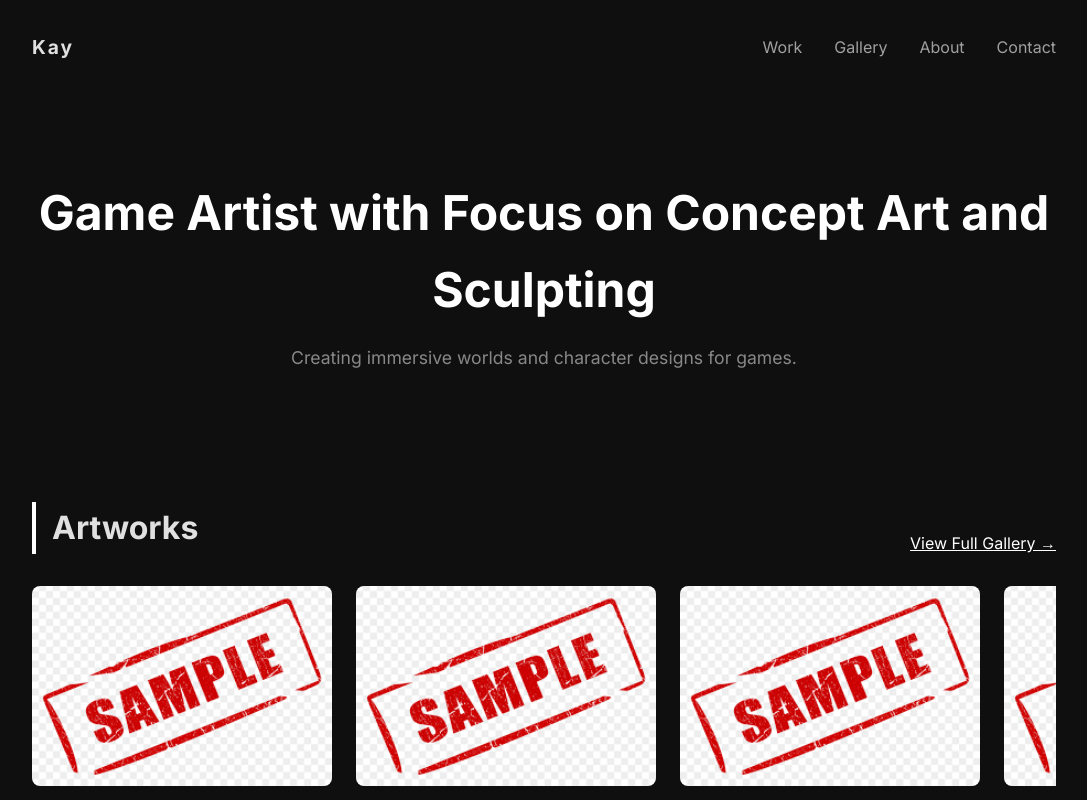
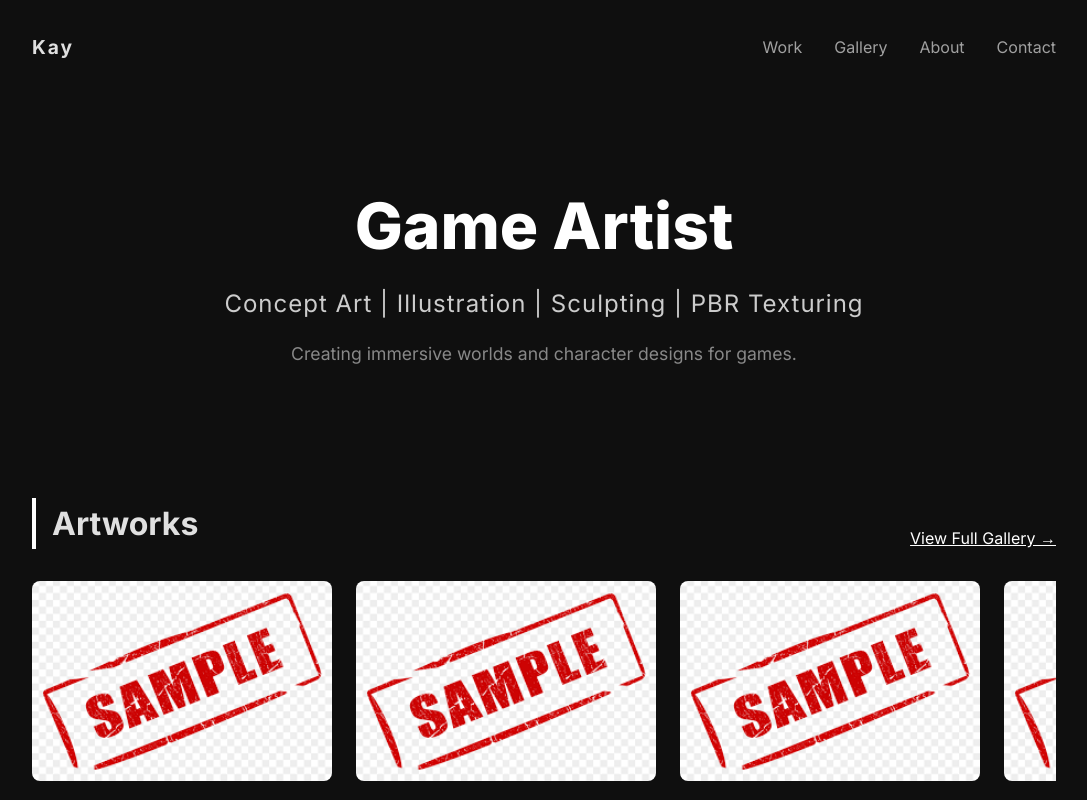
Before and after one commit to Kayframe-GA/Kayframe-GA.github.io, a Next.js app: page / in a window 1280 px wide. Shown: the top 800 px of the page, without its empty margins (96-1183 px from the left). Built offline with nearby package versions, Linux system fonts and the light colour scheme.

Commit message:
updated main title

```diff
--- a/app/globals.css
+++ b/app/globals.css
@@ -59,6 +59,23 @@ nav ul li a:hover {
   font-size: 3rem;
   margin-bottom: 1rem;
   color: #fff;
+  font-weight: 300; /* Light weight for the base h1 */
+}
+
+.hero h1 .highlight-title {
+  display: block; /* Stack on its own line or keep inline if preferred? Let's keep inline-block or block for emphasis */
+  font-weight: 800;
+  font-size: 4rem; /* Make it bigger */
+  margin-bottom: 0.5rem;
+  color: #fff;
+}
+
+.hero h1 .skills-subtitle {
+  display: block;
+  font-size: 1.5rem;
+  font-weight: 400;
+  color: #ccc;
+  letter-spacing: 1px;
 }
 
 .hero p {
--- a/app/page.js
+++ b/app/page.js
@@ -17,7 +17,7 @@ export default function Home() {
 
       <main>
         <section className="hero">
-          <h1>Game Artist with Focus on Concept Art and Sculpting</h1>
+          <h1><span className="highlight-title">Game Artist</span> <span className="skills-subtitle">Concept Art | Illustration | Sculpting | PBR Texturing</span></h1>
           <p>Creating immersive worlds and character designs for games.</p>
         </section>
 
```
Also changed, not shown: 1 other file (tests, documents, lock files or other folders).
